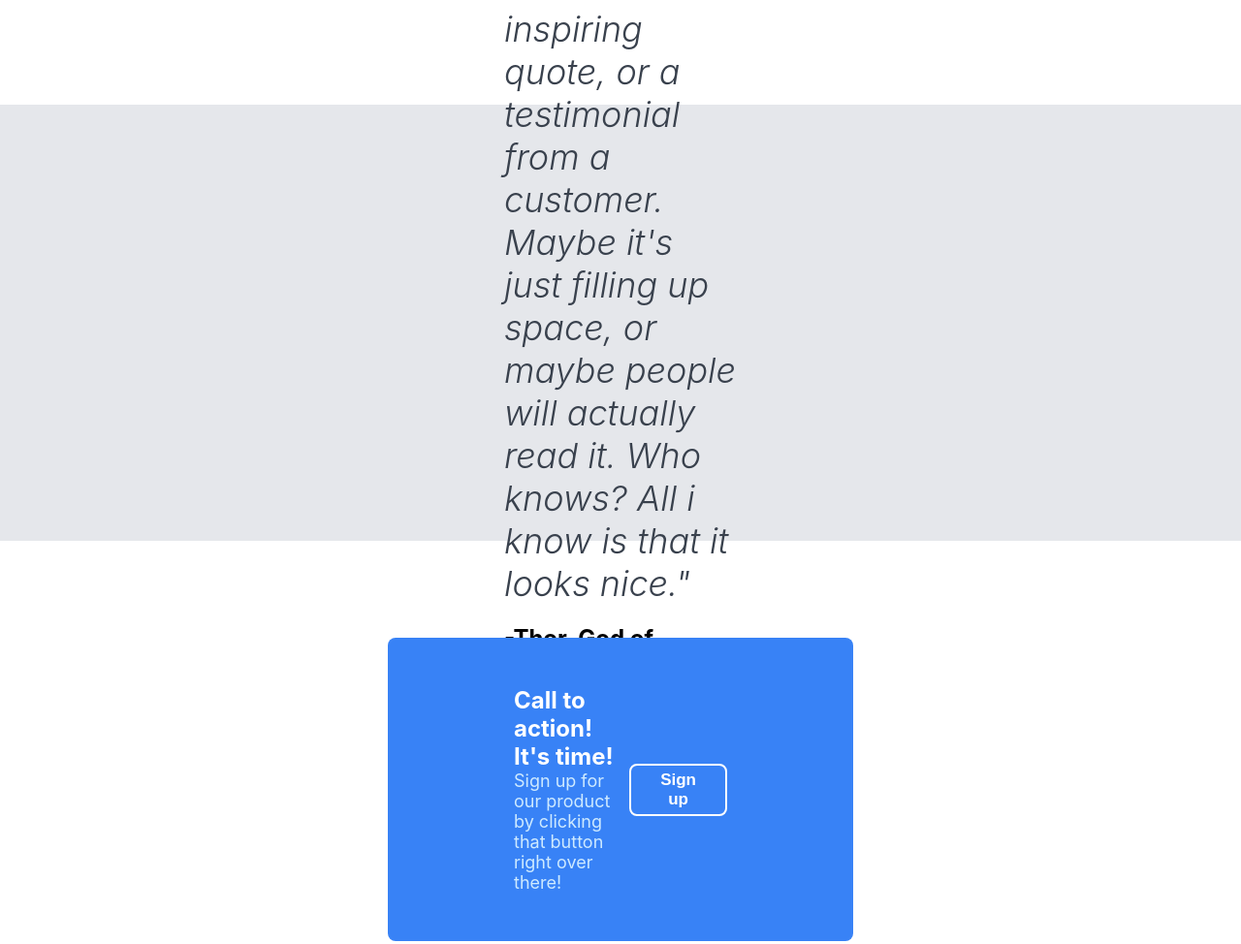
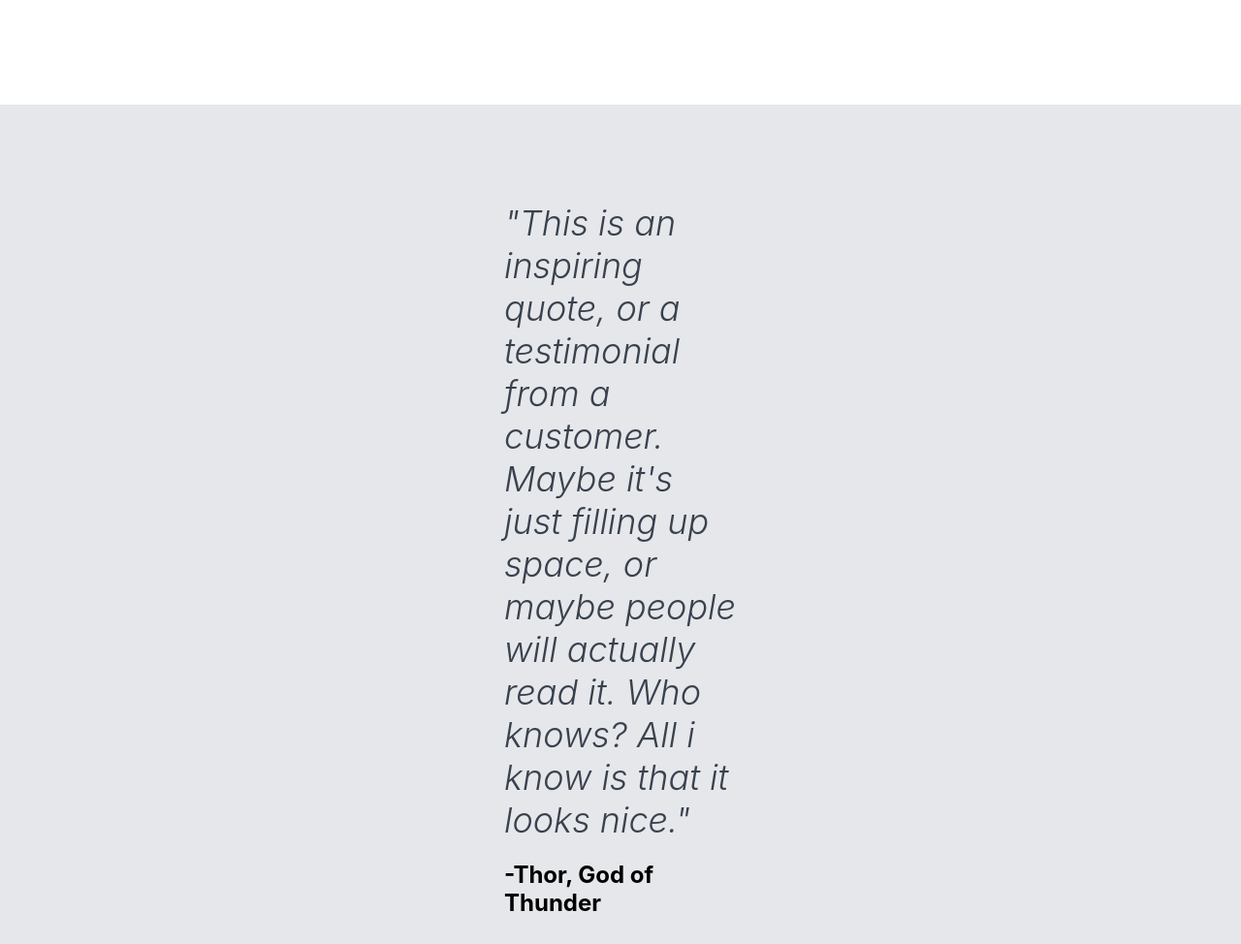
Before and after one commit to artofssug/TOP-Landing-Page, a plain HTML site: page index.html in a window 1280 px wide. Shown: the part 951-1925 px from the top of the page at 97% size. Drawn offline with Linux system fonts and the light colour scheme.

Commit message:
Fixed Quote Section Padding

```diff
--- a/style.css
+++ b/style.css
@@ -147,10 +147,9 @@ h2 {
     flex-direction: column;
     background-color: #E5E7EB;
     box-sizing: border-box;
-    height: 450px;
     justify-content: center;
     align-items: center;
-    padding: 0 520px;
+    padding: 100px 520px;
 }
 
 .third-section blockquote {
```
